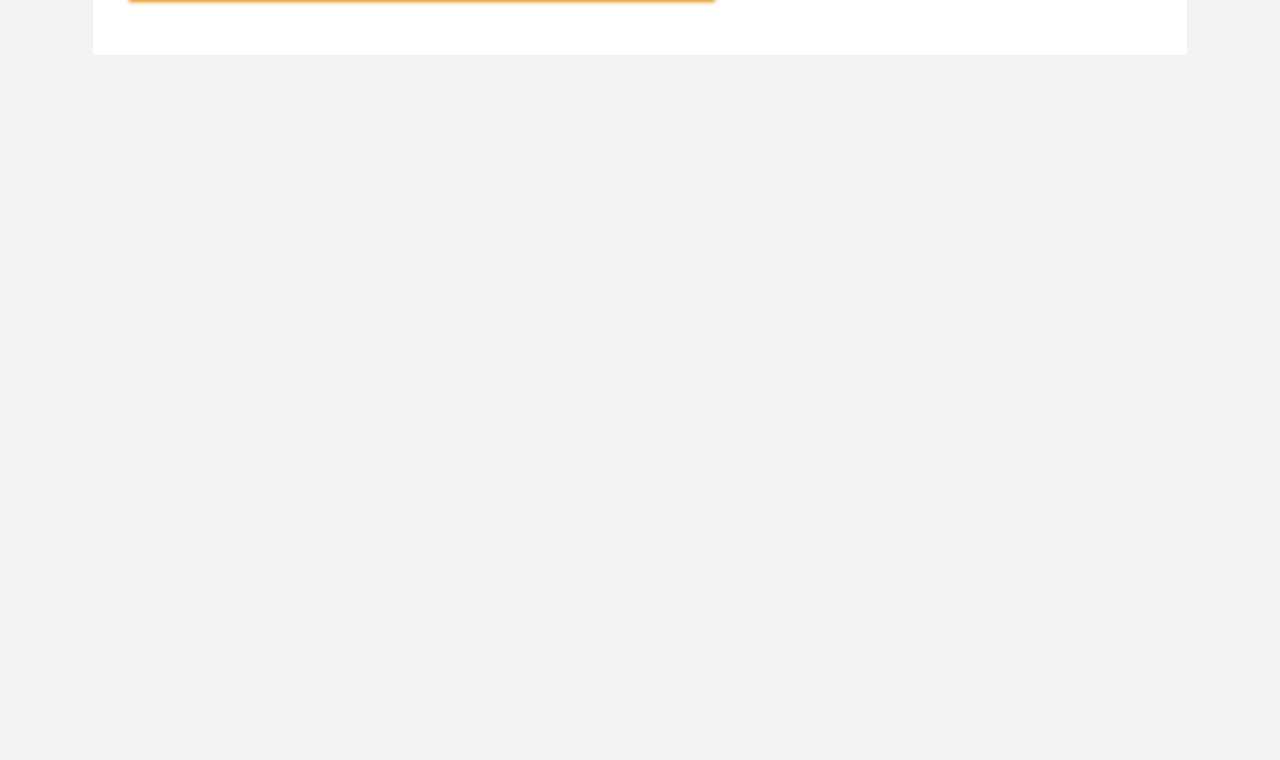
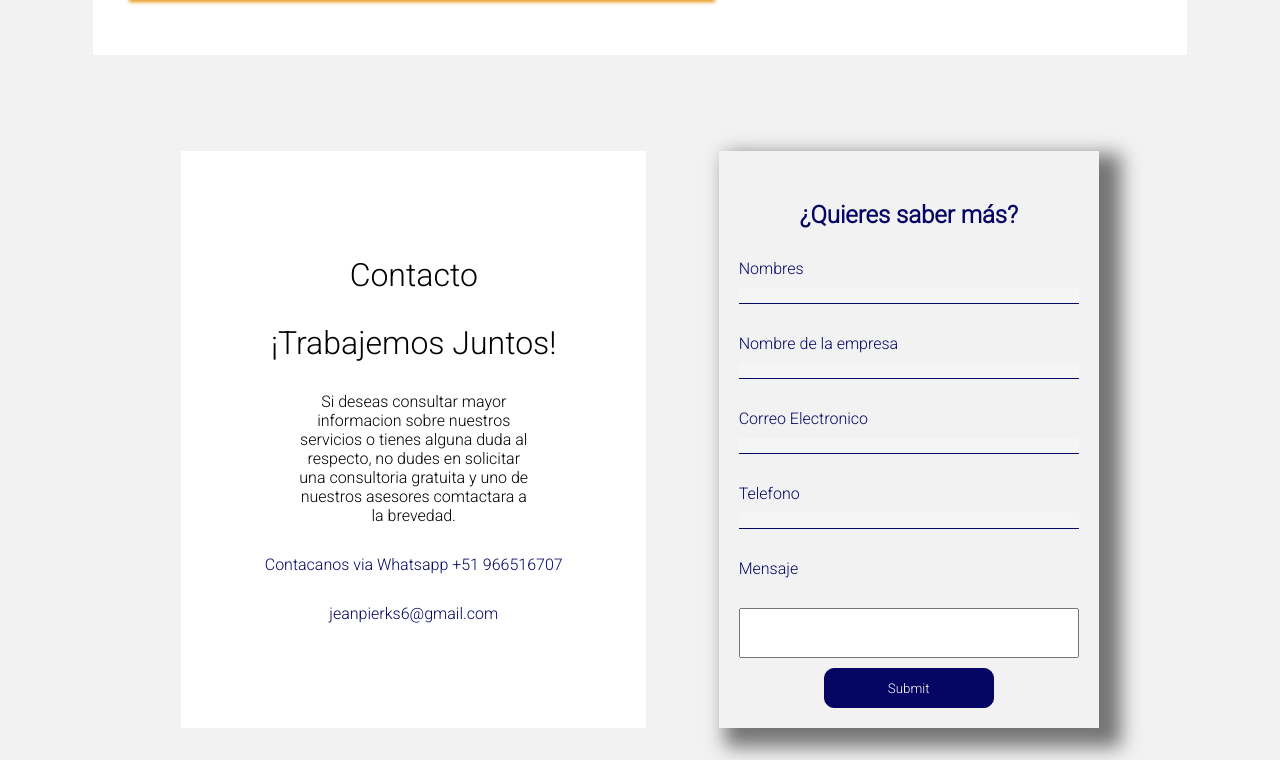
Before and after one commit to Dev-Simon20/Port, a plain HTML site: page index.html in a window 1280 px wide. Shown: the part 2944-3704 px from the top of the page. Before the commit the page ends 3015 px from the top, so only its background shows below. Drawn offline with Linux system fonts and the light colour scheme.

Commit message:
Se agrego la seccion para contactar y con la llamada a la api para envio de correo

```diff
--- a/index.html
+++ b/index.html
@@ -14,7 +14,7 @@
 <body>
     <header>
         <div class="imag"><img src="./img/download.svg" alt=""></div>
-        <div class="links"><a href="">Github</a><a href="">Linkedin</a><a href="" class="contact">Contactame</a></div>
+        <div class="links"><a href="https://github.com/desmondxxx18">Github</a><a href="https://www.linkedin.com/in/jeampierk-sim%C3%B3n-dsi?lipi=urn%3Ali%3Apage%3Ad_flagship3_profile_view_base_contact_details%3BsojXiIHlSyuQCWO3rHYnvQ%3D%3D">Linkedin</a><a href="#c" class="contact">Contactame</a></div>
     </header>
     <div></div>
     <main>
@@ -28,7 +28,7 @@
                     innovadoras y creativas. Les invito a explorar mi portafolio y descubrir el potencial de la
                     programación web en la creación de experiencias digitales impactantes</p>
                 <div>
-                    <a href="" class="contacto">Contactame</a>
+                    <a href="#proyects" class="contacto">Contactame</a>
                 </div>
             </div>
             <div class="about-prog">
@@ -70,7 +70,7 @@
                 </div>
             </div>
         </section>
-        <section class="proyect">
+        <section class="proyect" id="proyects">
             <h2>Proyects</h2>
             <hr width="100px">
             <p>Aqui Encontrarás algunos de los proyectos personales que cree y cada uno esta enlazado a su repositorio
@@ -90,9 +90,32 @@
                 <div class="site"><img src="./img/Lista.png" alt=""></div>
                 <div class="desc"><a href=""><img  class="imggit" src="./img/github-icon.svg" alt=""></a><a href="#" id="button">Go Proyect</a></div>
             </article>
+        </section>
 
-
+        <section class="cont" id="c">
+            <div class="info">
+                <p class="dis ti" >Contacto</p>
+                <p class="dis ti" >¡Trabajemos Juntos!</p>
+                <p class="dis" >Si deseas consultar mayor<br>informacion sobre    nuestros <br>servicios  o tienes alguna duda al <br> respecto, no dudes en solicitar <br> una consultoria gratuita y uno de <br> nuestros asesores comtactara a <br> la brevedad.</p>
+                <p class="dis corr">Contacanos via Whatsapp +51 966516707</p>
+                <p class="dis corr">jeanpierks6@gmail.com</p>
+            </div>
+            <form action="" class="form">
+                <h2    class="sep  title" >¿Quieres saber más?</h2>
+                <label class="sep lab" for="">Nombres</label>
+                <input class="sep inp" id="nombre" type="text">
+                <label class="sep lab" for="">Nombre de la empresa</label>
+                <input class="sep inp" id="empresa" type="text">
+                <label class="sep lab" for="">Correo Electronico</label>
+                <input class="sep inp" id="correo" type="email">
+                <label class="sep lab" for="">Telefono</label>
+                <input class="sep inp" id="num" type="number">
+                <label class="sep lab" for="">Mensaje</label>
+            <textarea  class="sep lab textarea" id="mens"></textarea>
+                <input class="sep inp sub" type="submit" id="send">
+            </form>
         </section>
+        <script src="./script.js" ></script>
     </main>
 
 </body>
--- /dev/null
+++ b/script.js
@@ -0,0 +1,32 @@
+const form=document.querySelector('form');
+
+form.addEventListener("submit",(event) => {
+    event.preventDefault();
+    const nombres = document.querySelector("#nombre");
+    const asunto = document.querySelector("#empresa");
+    const correo = document.querySelector("#correo");
+    const telf = document.querySelector("#num");
+    const mensaje = document.querySelector("#mens");
+    let corpu={
+      asunto:asunto.value,
+      nombres:nombres.value,
+      correo:correo.value,
+      telefono:telf.value,
+      mensaje:mensaje.value
+    }
+    let corpuJson=JSON.stringify(corpu);
+    console.log(corpuJson);
+    // fetch("http://localhost:3000/", {
+    //   method: "POST",
+    //   headers: {
+    //     "Content-Type": "application/json"
+    //   },
+    //   body: corpuJson
+    // });
+
+    nombres.value='';
+    asunto.value='';
+    correo.value='';
+    telf.value='';
+    mensaje.value='';
+  });
--- a/styles/style.css
+++ b/styles/style.css
@@ -421,3 +421,93 @@ main {
     box-shadow: 4px 4px 5px 0.5px rgb(147, 147, 147);
 
 }
+
+.cont{
+  display: flex;
+  flex-wrap: wrap;
+  justify-content: space-evenly;
+  width: 90%;
+  margin-top: 5em;
+  padding: 1em;
+  box-sizing: border-box;
+}
+
+.info{
+  width: 40%;
+  min-width: 300px;
+  display: flex;
+  flex-direction: column;
+  gap: 30px;
+  padding: 20px;
+  background-color: white;
+  justify-content: center;
+  align-items: center;
+
+}
+.dis{
+  text-align: center;
+}
+.ti{
+  font-size: 2em;
+}
+.corr{
+  color: rgb(5, 5, 100);
+}
+
+.form{
+ display: flex;
+ flex-direction: column;
+ width: 40%;
+ max-width: 380px;
+ min-width: 300px;
+ box-sizing: border-box;
+ padding: 20px;
+ padding-top: 50px;
+ -webkit-box-shadow: 14px 11px 18px 8px rgba(0,0,0,0.52);
+ -moz-box-shadow: 14px 11px 18px 8px rgba(0,0,0,0.52);
+  box-shadow: 14px 11px 18px 8px rgba(0,0,0,0.52);
+
+}
+.title{
+ align-self: center;
+ font-size: 1.5em;
+ color: rgb(5, 5, 100);
+ text-align: center;
+}
+.lab{
+  color: rgb(5, 5, 100);
+  margin-top: 30px;
+}
+
+.inp{
+  margin-top: 10px;
+  border: none;
+  outline: none;
+  border-bottom: 1px solid rgb(5, 5, 100);
+  background-color: whitesmoke;
+}
+
+.textarea{
+  resize: none;
+  box-sizing: border-box;
+  padding: 10px;
+  height: 50px;
+}
+
+.sub{
+  border: 1px solid rgb(5, 5, 100);
+  width: 50%;
+  align-self: center;
+  height: 40px;
+  cursor: pointer;
+  border-radius: 10px;
+  background-color: rgb(5, 5, 100);
+  color: white;
+  transition-duration: 0.4s;
+}
+
+.sub:hover{
+  background-color: white;
+  color: rgb(5, 5, 100);
+
+}
```
